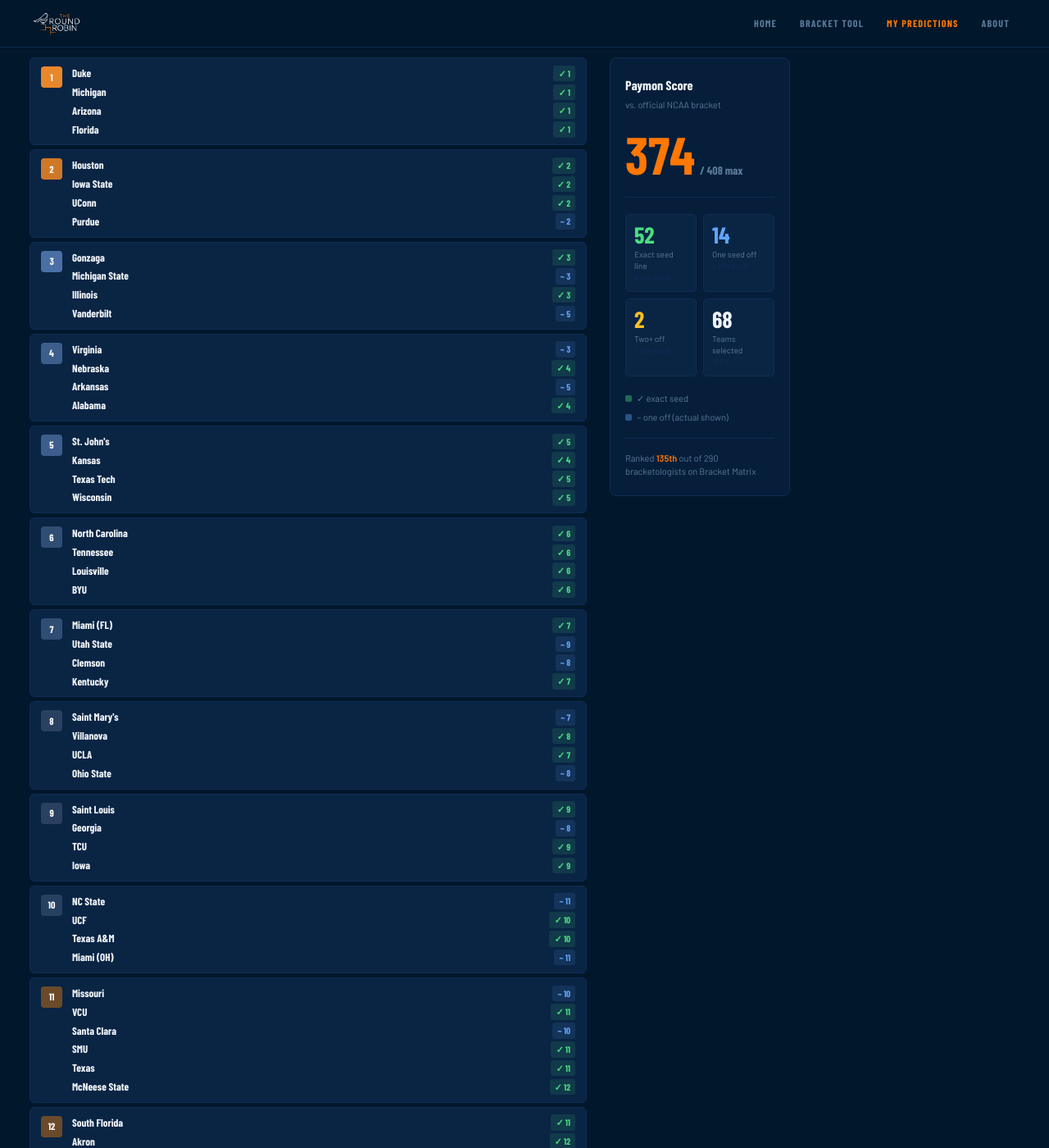
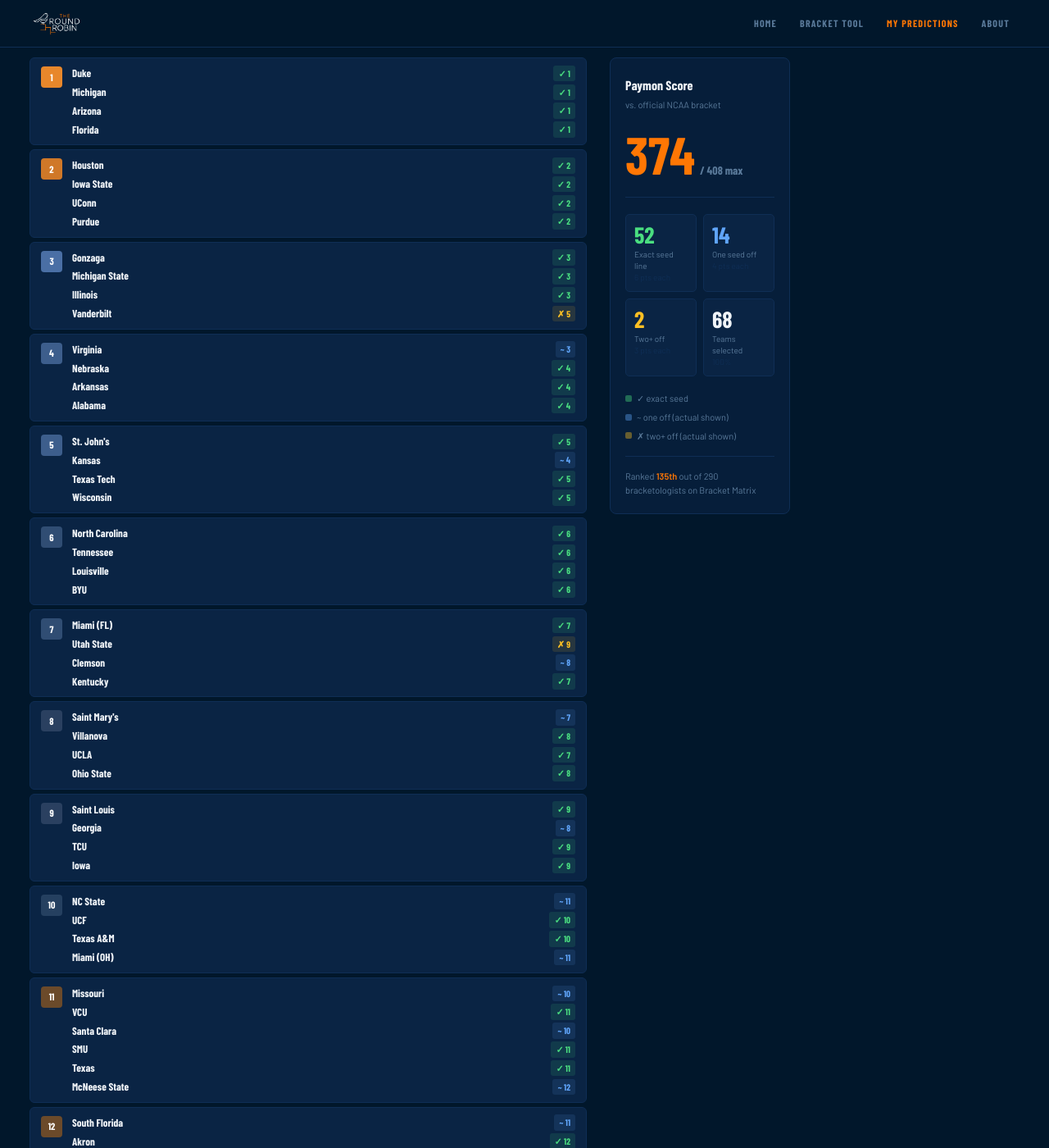
Before and after one commit to GrantBH12/The-Round-Robin, a Jekyll site: the page built from predictions/index.html, in a window 1280 px wide and 1400 px high, scrolled down 220 px. Shown: the whole window at 82% size. Built offline with Jekyll 4.4.1, drawn with Linux system fonts in a browser that asks for light colours; some web fonts are replaced.

Commit message:
Fix all prediction results

```diff
--- a/predictions/index.html
+++ b/predictions/index.html
@@ -26,16 +26,16 @@
           <div class="team-row"><span class="team-name">Houston</span><span class="result r6">✓ 2</span></div>
           <div class="team-row"><span class="team-name">Iowa State</span><span class="result r6">✓ 2</span></div>
           <div class="team-row"><span class="team-name">UConn</span><span class="result r6">✓ 2</span></div>
-          <div class="team-row"><span class="team-name">Purdue</span><span class="result r4">~ 2</span></div>
+          <div class="team-row"><span class="team-name">Purdue</span><span class="result r6">✓ 2</span></div>
         </div>
       </div>
 
       <div class="seed-group"><div class="seed-num s3">3</div>
         <div class="seed-teams-col">
           <div class="team-row"><span class="team-name">Gonzaga</span><span class="result r6">✓ 3</span></div>
-          <div class="team-row"><span class="team-name">Michigan State</span><span class="result r4">~ 3</span></div>
+          <div class="team-row"><span class="team-name">Michigan State</span><span class="result r6">✓ 3</span></div>
           <div class="team-row"><span class="team-name">Illinois</span><span class="result r6">✓ 3</span></div>
-          <div class="team-row"><span class="team-name">Vanderbilt</span><span class="result r4">~ 5</span></div>
+          <div class="team-row"><span class="team-name">Vanderbilt</span><span class="result r3">✗ 5</span></div>
         </div>
       </div>
 
@@ -43,7 +43,7 @@
         <div class="seed-teams-col">
           <div class="team-row"><span class="team-name">Virginia</span><span class="result r4">~ 3</span></div>
           <div class="team-row"><span class="team-name">Nebraska</span><span class="result r6">✓ 4</span></div>
-          <div class="team-row"><span class="team-name">Arkansas</span><span class="result r4">~ 5</span></div>
+          <div class="team-row"><span class="team-name">Arkansas</span><span class="result r6">✓ 4</span></div>
           <div class="team-row"><span class="team-name">Alabama</span><span class="result r6">✓ 4</span></div>
         </div>
       </div>
@@ -51,7 +51,7 @@
       <div class="seed-group"><div class="seed-num s5">5</div>
         <div class="seed-teams-col">
           <div class="team-row"><span class="team-name">St. John's</span><span class="result r6">✓ 5</span></div>
-          <div class="team-row"><span class="team-name">Kansas</span><span class="result r6">✓ 4</span></div>
+          <div class="team-row"><span class="team-name">Kansas</span><span class="result r4">~ 4</span></div>
           <div class="team-row"><span class="team-name">Texas Tech</span><span class="result r6">✓ 5</span></div>
           <div class="team-row"><span class="team-name">Wisconsin</span><span class="result r6">✓ 5</span></div>
         </div>
@@ -69,7 +69,7 @@
       <div class="seed-group"><div class="seed-num s7">7</div>
         <div class="seed-teams-col">
           <div class="team-row"><span class="team-name">Miami (FL)</span><span class="result r6">✓ 7</span></div>
-          <div class="team-row"><span class="team-name">Utah State</span><span class="result r4">~ 9</span></div>
+          <div class="team-row"><span class="team-name">Utah State</span><span class="result r3">✗ 9</span></div>
           <div class="team-row"><span class="team-name">Clemson</span><span class="result r4">~ 8</span></div>
           <div class="team-row"><span class="team-name">Kentucky</span><span class="result r6">✓ 7</span></div>
         </div>
@@ -80,7 +80,7 @@
           <div class="team-row"><span class="team-name">Saint Mary's</span><span class="result r4">~ 7</span></div>
           <div class="team-row"><span class="team-name">Villanova</span><span class="result r6">✓ 8</span></div>
           <div class="team-row"><span class="team-name">UCLA</span><span class="result r6">✓ 7</span></div>
-          <div class="team-row"><span class="team-name">Ohio State</span><span class="result r4">~ 8</span></div>
+          <div class="team-row"><span class="team-name">Ohio State</span><span class="result r6">✓ 8</span></div>
         </div>
       </div>
 
@@ -109,13 +109,13 @@
           <div class="team-row"><span class="team-name">Santa Clara</span><span class="result r4">~ 10</span></div>
           <div class="team-row"><span class="team-name">SMU</span><span class="result r6">✓ 11</span></div>
           <div class="team-row"><span class="team-name">Texas</span><span class="result r6">✓ 11</span></div>
-          <div class="team-row"><span class="team-name">McNeese State</span><span class="result r6">✓ 12</span></div>
+          <div class="team-row"><span class="team-name">McNeese State</span><span class="result r4">~ 12</span></div>
         </div>
       </div>
 
       <div class="seed-group"><div class="seed-num s12">12</div>
         <div class="seed-teams-col">
-          <div class="team-row"><span class="team-name">South Florida</span><span class="result r6">✓ 11</span></div>
+          <div class="team-row"><span class="team-name">South Florida</span><span class="result r4">~ 11</span></div>
           <div class="team-row"><span class="team-name">Akron</span><span class="result r6">✓ 12</span></div>
           <div class="team-row"><span class="team-name">Northern Iowa</span><span class="result r6">✓ 12</span></div>
           <div class="team-row"><span class="team-name">High Point</span><span class="result r6">✓ 12</span></div>
@@ -151,7 +151,7 @@
 
       <div class="seed-group"><div class="seed-num s16">16</div>
         <div class="seed-teams-col">
-          <div class="team-row"><span class="team-name">Siena</span><span class="result r4">~ 16</span></div>
+          <div class="team-row"><span class="team-name">Siena</span><span class="result r4">~ 15</span></div>
           <div class="team-row"><span class="team-name">Howard</span><span class="result r6">✓ 16</span></div>
           <div class="team-row"><span class="team-name">Long Island</span><span class="result r6">✓ 16</span></div>
           <div class="team-row"><span class="team-name">UMBC</span><span class="result r6">✓ 16</span></div>
@@ -211,8 +211,9 @@
     </div>
 
     <div class="score-legend">
-      <div class="legend-row"><span class="leg-dot green"></span><span class="r6-label">✓ exact seed</span></div>
+      <div class="legend-row"><span class="leg-dot green"></span><span>✓ exact seed</span></div>
       <div class="legend-row"><span class="leg-dot blue"></span><span>~ one off (actual shown)</span></div>
+      <div class="legend-row"><span class="leg-dot amber"></span><span>✗ two+ off (actual shown)</span></div>
     </div>
 
     <div class="score-note">
@@ -393,6 +393,7 @@
 }
 .leg-dot.green { background: rgba(74,222,128,0.4); }
 .leg-dot.blue { background: rgba(96,165,250,0.4); }
+.leg-dot.amber { background: rgba(251,191,36,0.4); }
 
 .score-note {
   font-size: 11px;
```
Also changed, not shown: other parts of predictions/index.html (+0 -1 lines).
